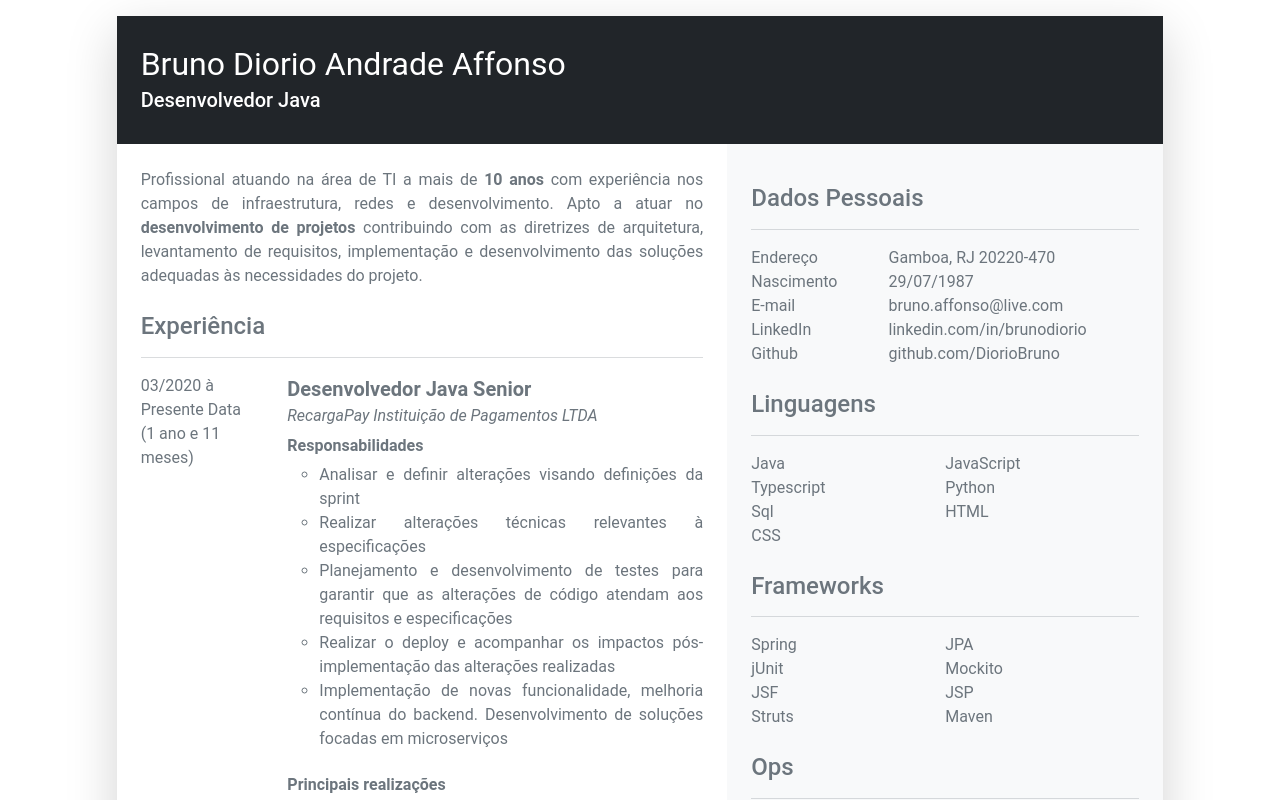
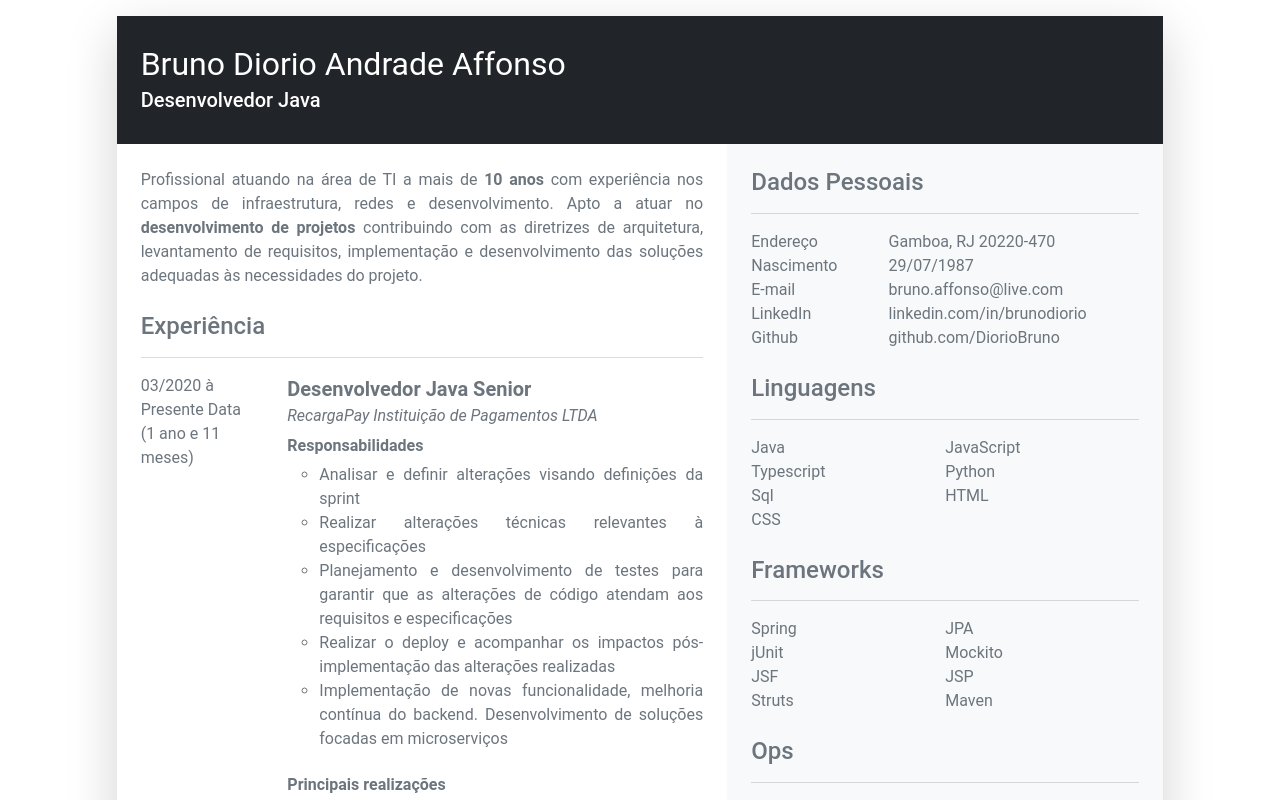
Before and after one commit to BrunoDiorio/angular-cv, an Angular app: page / in a window 1280 px wide. Shown: the top 800 px of the page. Built offline with nearby package versions, Linux system fonts and the light colour scheme.

Commit message:
refactor(personal-data): fix section horizontal alignment

```diff
--- a/src/app/index/personal-data/personal-data.component.html
+++ b/src/app/index/personal-data/personal-data.component.html
@@ -1,6 +1,6 @@
 <section>
   <div class="row">
-    <div class="col-12 mt-3">
+    <div class="col-12">
       <h4>{{ personalData.title }}</h4>
       <hr />
     </div>
```
